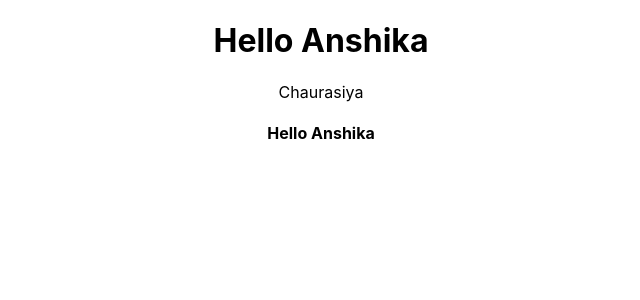
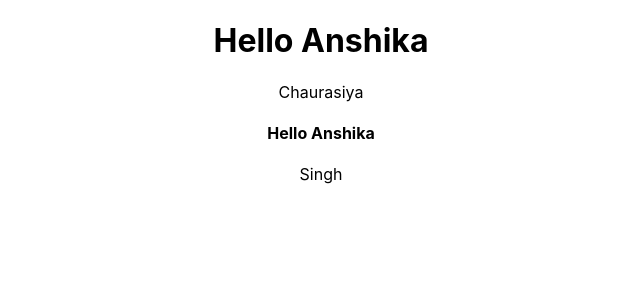
Before and after one commit to anshikachaurasiya-cedcoss/React, a React (Create React App) app: page / in a window 1280 px wide. Shown: the top 300 px of the page, without its empty margins (319-959 px from the left). Built offline with nearby package versions, Linux system fonts and the light colour scheme.

Commit message:
Q3. Repeat the above two tasks using functional components.

```diff
--- a/src/App.js
+++ b/src/App.js
@@ -3,12 +3,14 @@ import './App.css';
 import Greet from './Greet';
 import Top from './Top';
 import GreetComp from './Components/GreetComp';
+import TopComp from './Components/TopComp';
 function App() {
   return (
     <div className="App">
       <Greet name='Anshika'/>
       <Top username='Chaurasiya'/>
       <GreetComp name='Anshika'/>
+      <TopComp username='Singh'/>
     </div>
   );
 }
--- /dev/null
+++ b/src/Components/DownComp.js
@@ -0,0 +1,9 @@
+import React from 'react'
+import NameComp from './NameComp'
+export default function DownComp(props) {
+  return (
+    <div>
+        <NameComp username={props.username}/>
+    </div>
+  )
+}
--- /dev/null
+++ b/src/Components/NameComp.js
@@ -0,0 +1,9 @@
+import React from 'react'
+
+export default function NameComp(props) {
+  return (
+    <div>
+        {props.username}
+    </div>
+  )
+}
--- /dev/null
+++ b/src/Components/TopComp.js
@@ -0,0 +1,9 @@
+import React from 'react'
+import DownComp from './DownComp'
+export default function TopComp(props) {
+  return (
+    <div>
+        <DownComp username={props.username}/>
+    </div>
+  )
+}
```
